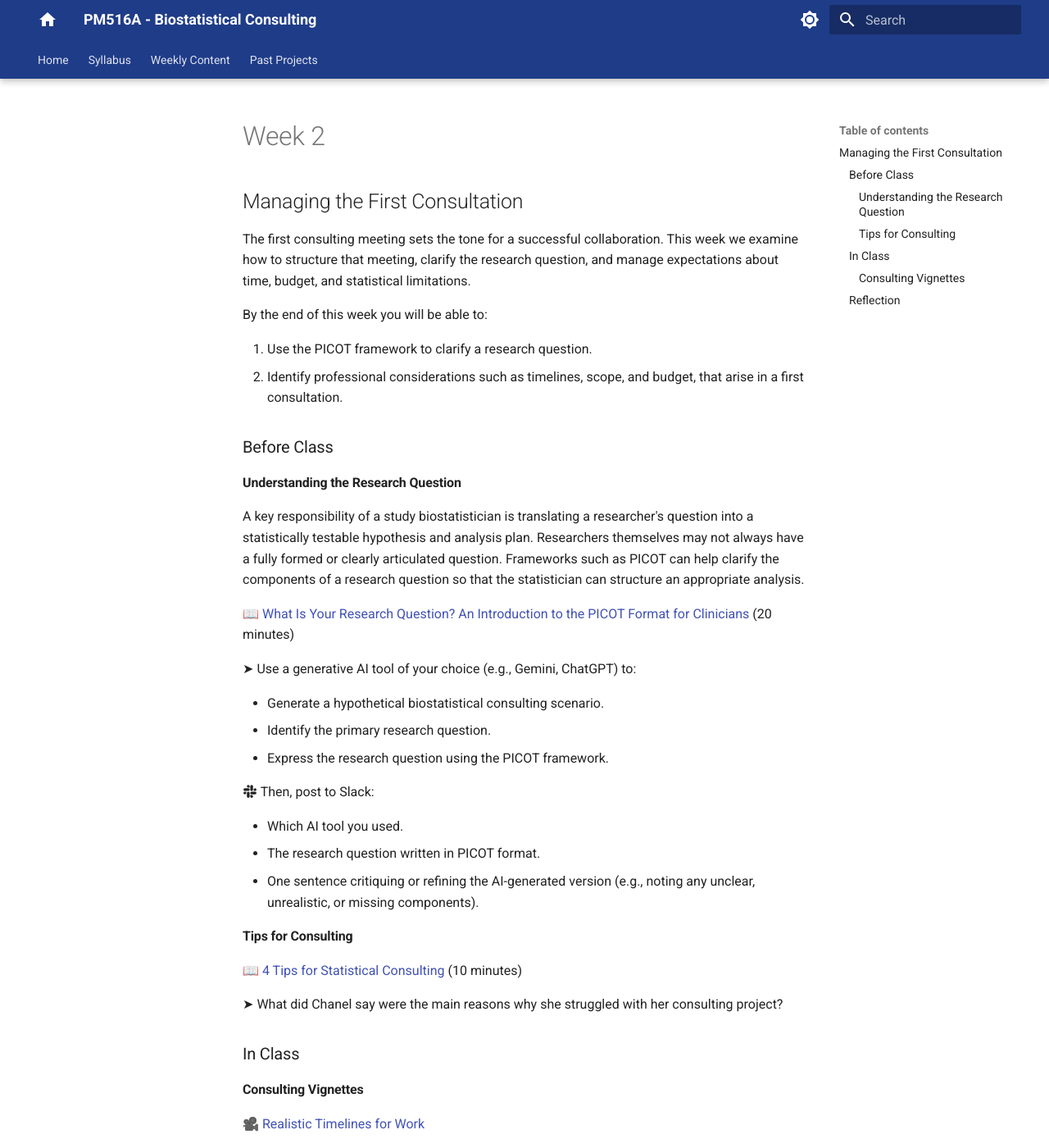
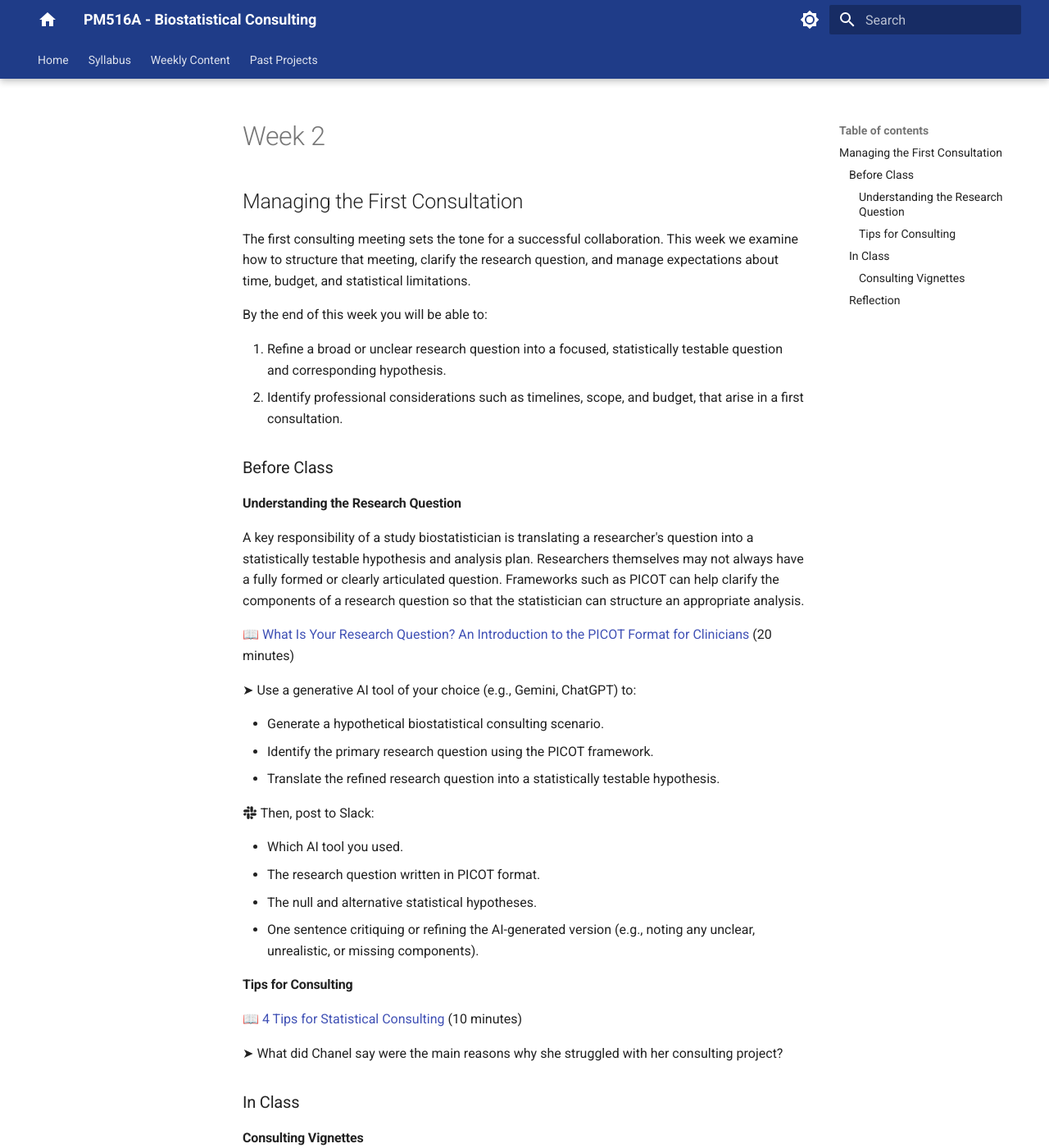
Before and after one commit to USCbiostats/PM516A, an MkDocs documentation site: the page built from docs/content/week2.md, in a window 1280 px wide and 1400 px high. Shown: the whole window at 82% size. Built offline with MkDocs 1.6.1 and Material for MkDocs 9.7.7, drawn with Linux system fonts in a browser that asks for light colours; comment, search, counter and statistics services are not loaded.

Commit message:
Update week2.md

```diff
--- a/docs/content/week2.md
+++ b/docs/content/week2.md
@@ -6,7 +6,7 @@ The first consulting meeting sets the tone for a successful collaboration. This
 
 By the end of this week you will be able to:
 
-1. Use the PICOT framework to clarify a research question.
+1. Refine a broad or unclear research question into a focused, statistically testable question and corresponding hypothesis.
 2. Identify professional considerations such as timelines, scope, and budget, that arise in a first consultation.
 
 ### Before Class
@@ -20,13 +20,14 @@ A key responsibility of a study biostatistician is translating a researcher's qu
 &#x27A4; Use a generative AI tool of your choice (e.g., Gemini, ChatGPT) to:
 
 * Generate a hypothetical biostatistical consulting scenario.
-* Identify the primary research question.
-* Express the research question using the PICOT framework.
+* Identify the primary research question using the PICOT framework.
+* Translate the refined research question into a statistically testable hypothesis.
 
 :fontawesome-brands-slack: Then, post to Slack:
 
 * Which AI tool you used.
 * The research question written in PICOT format.
+* The null and alternative statistical hypotheses.
 * One sentence critiquing or refining the AI-generated version (e.g., noting any unclear, unrealistic, or missing components).
 
 
```
